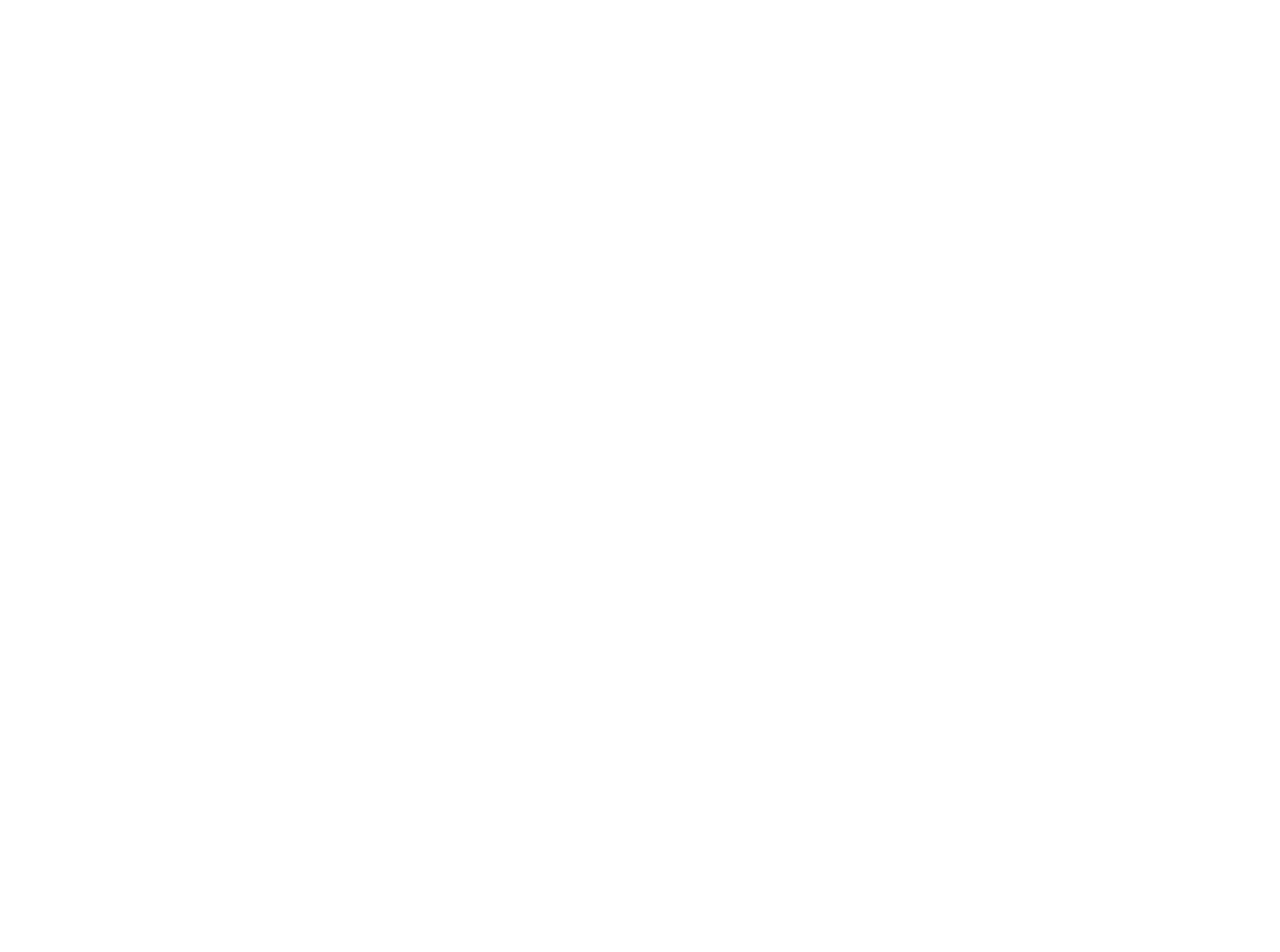
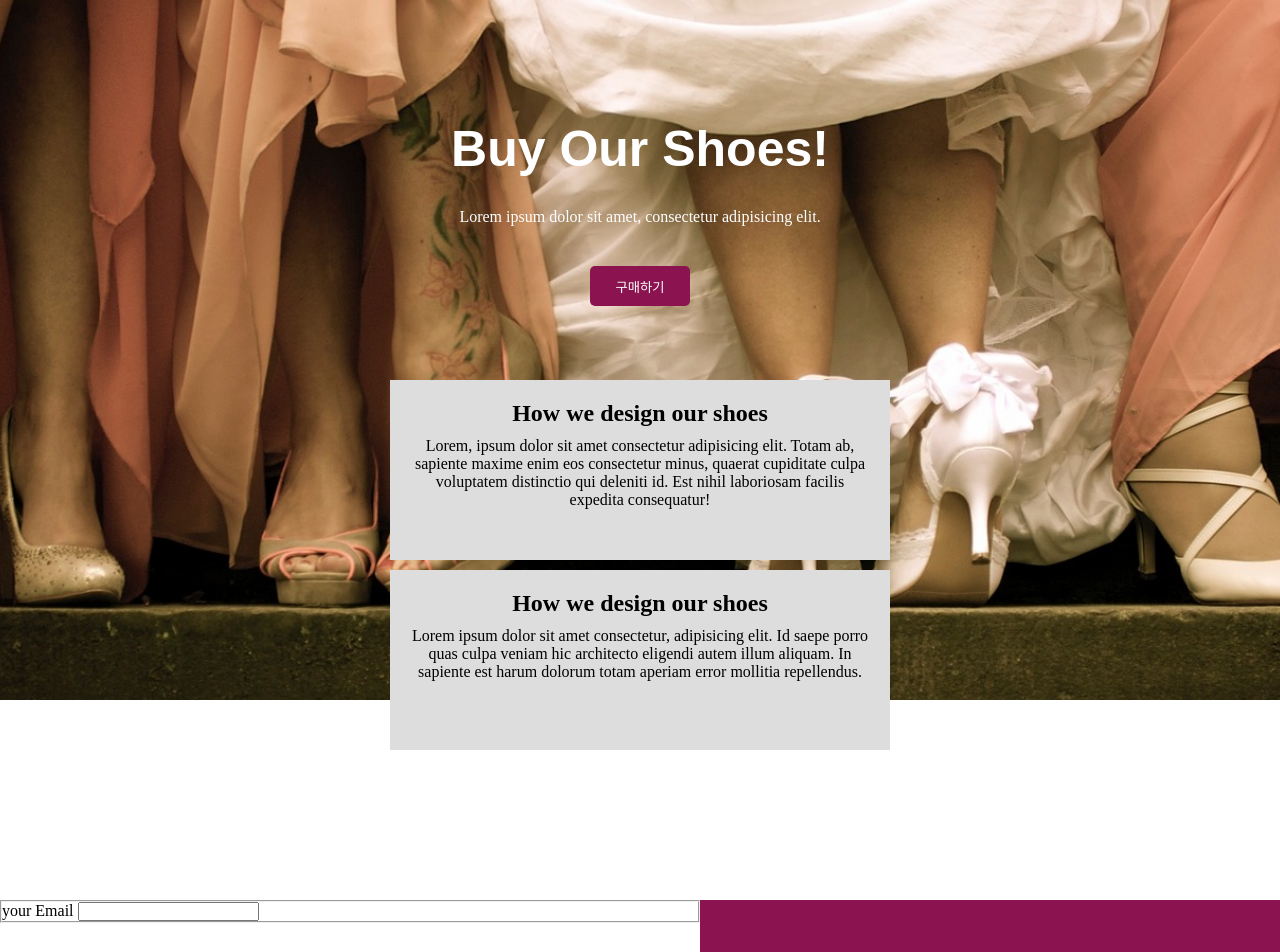
Before and after one commit to kimgihye341027/250103_shoes_shop, a plain HTML site: page index.html in a window 1280 px wide. Shown: the top 952 px of the page. Before the commit the page ends 800 px from the top, so only its background shows below. Drawn offline with Linux system fonts and the light colour scheme.

Commit message:
헤드라인/내용 완료 메인 폼 작업중

```diff
--- /dev/null
+++ b/css/style.css
@@ -0,0 +1,99 @@
+@charset "utf-8";
+*{
+    margin: 0;
+    padding: 0;
+    box-sizing: border-box;
+}
+/* url(../넣어야 이미지 경로 연결됨 */
+.headline{
+    width: 100%;
+    height: 700px;
+    background:url(../img/shoes.jpg) no-repeat bottom;
+    background-size: cover;
+}
+/* .inner{
+    width: 500px;
+    height: 1500px;
+    background-color: bisque;
+    margin: auto;
+} */
+/* header*/
+.header{
+    position: relative;
+}
+/* 상단 */
+.headline h1{
+    /* background-color: antiquewhite; */
+    font: bold 50px "arial";
+    color: #fff;
+    text-align: center;
+    padding-top: 120px;
+}
+.headline p{
+    margin-top: 30px;
+    text-align: center;
+    color: #fff;
+}
+.buy_bt{
+    display: block;
+    width: 100px;
+    height: 40px;
+    border-style: none;
+    border-radius: 5px;
+    margin: auto;
+    margin-top: 40px;
+    background-color: rgb(139, 19, 79);
+    font: bold 20px;
+    color: #fff;
+
+}
+/* 하단 */
+.content{
+    position: absolute;
+    top: 300px;
+    left: 50%;
+    transform: translateX(-50%);
+}
+.content1{
+    width: 500px;
+    height: 180px;
+    background-color: #ddd;
+    padding: 20px;
+    margin: auto;
+    margin-top: 80px;
+}
+.content1 h2{
+    text-align: center;
+    padding-bottom: 10px;
+}
+.content1 p{
+    text-align: center;
+}
+.content2{
+    width: 500px;
+    height: 180px;
+    background-color: #ddd;
+    padding: 20px;
+    margin: auto;
+    margin-top: 10px;
+}
+.content2 h2{
+    text-align: center;
+    padding-bottom: 10px;
+}
+.content2 p{
+    text-align: center;
+}
+/* main */
+/* 개인정보 */
+.main{
+    width: 100%;
+    height: 500px;
+    background-color: rgb(139, 19, 79);
+    margin-top: 200px;
+}
+#sginUp{
+    width: 700px;
+    height: 400px;
+    background-color: #fff;
+}
--- a/index.html
+++ b/index.html
@@ -3,9 +3,49 @@
 <head>
     <meta charset="UTF-8">
     <meta name="viewport" content="width=device-width, initial-scale=1.0">
-    <title>Document</title>
+    <title>Buy Our Shoes!</title>
+    <link rel="stylesheet" href="css/style.css">
+    <style>
+
+    </style>
 </head>
 <body>
+    <!-- header -->
+    <header class="header">
+        <div class="inner">
+            <!-- 상단 -->
+            <div class="headline">
+                <h1>Buy Our Shoes!</h1>
+                <p>Lorem ipsum dolor sit amet, consectetur adipisicing elit. </p>
+                <input type="button" value="구매하기" class="buy_bt">
+            </div>
+            <!-- 하단 -->
+            <div class="content">
+                <div class="content1">
+                    <h2>How we design our shoes</h2>
+                <p>Lorem, ipsum dolor sit amet consectetur adipisicing elit. Totam ab, sapiente maxime enim eos consectetur minus, quaerat cupiditate culpa voluptatem distinctio qui deleniti id. Est nihil laboriosam facilis expedita consequatur!</p>
+                </div>
+                <div class="content2">
+                    <h2>How we design our shoes</h2>
+                <p>Lorem ipsum dolor sit amet consectetur, adipisicing elit. Id saepe porro quas culpa veniam hic architecto eligendi autem illum aliquam. In sapiente est harum dolorum totam aperiam error mollitia repellendus.</p>
+                </div>
+            </div></div>
+    </header>
+    <!-- main -->
+    <main class="main">
+        <!-- 개인정보 -->
+         <form action="#" id="sginUp">
+            <fieldset>
+                <ul>
+                    <li>
+                        <label for="Email">your Email</label>
+                        <input type="email" id="Email">
+                    </li>
+                </ul>
+            </fieldset>
+         </form>
+
+    </main>
 
 </body>
 </html>
```
Also changed, not shown: img/shoes.jpg (added).
